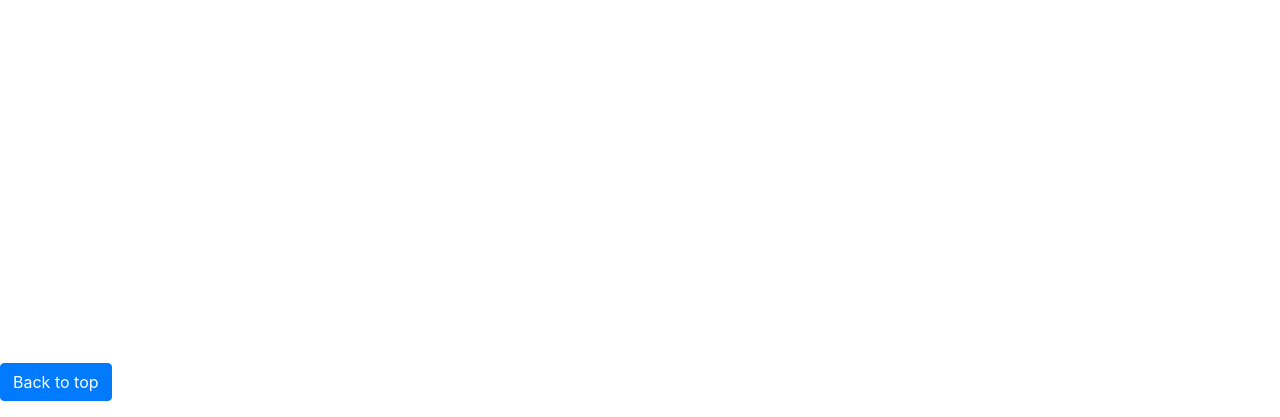
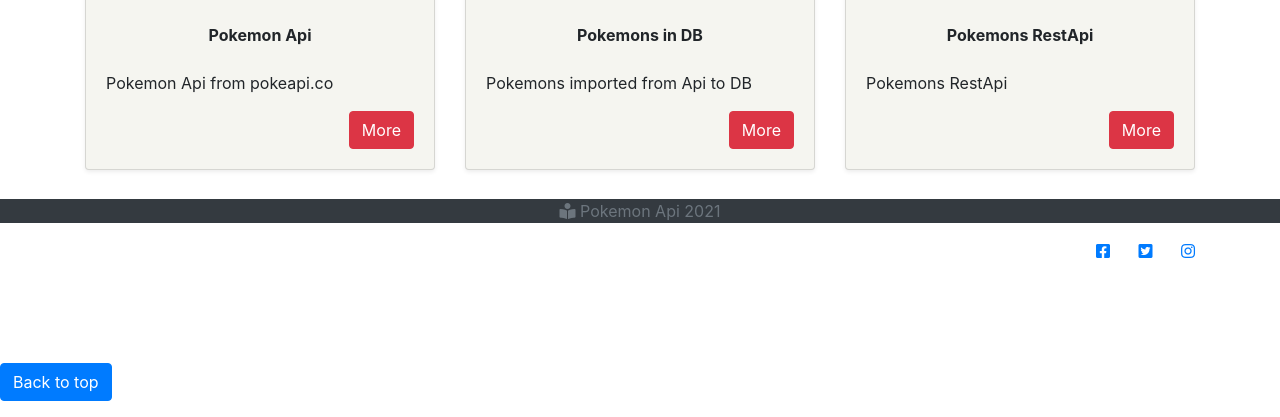
Before and after one commit to Jacek960/PokemonApi, a Django app: template pok_api/templates/pok_api/home.html in a window 1280 px wide. Shown: the part 383-800 px from the top of the page. Run offline with Django 3.2, Linux system fonts and the light colour scheme; the template is opened without the code that fills it, so the values that code supplies are empty; some libraries are stand-ins or nearby versions.

Commit message:
home page

```diff
--- a/pok_api/templates/pok_api/home.html
+++ b/pok_api/templates/pok_api/home.html
@@ -2,33 +2,81 @@
 {% block title %} Home page - Pokemons Api {% endblock %}
 {% block content %}
 
-<h1>home page</h1>
+    <h1 style="text-align: center">Select Application</h1>
+    <div class="row">
+        <div class="col-md-4">
+            <div class="card mb-4 shadow-sm" style="background-color:#f5f5f0;">
+                <div class="card-body"><img class="card-img-top" width="100%" height="225"
+                                            src="https://raw.githubusercontent.com/PokeAPI/media/master/logo/pokeapi_256.png"/>
 
-{#    <div class="row">#}
-{#        <div class="col-sm-8">#}
-{#            <h1>Welcome to Library4U</h1>#}
-{#            <p>The library has the following record counts:</p>#}
-{#            <p></p>#}
-{#            <p></p>#}
-{#            <ul>#}
-{##}
-{#                <li><strong>Books:</strong> {{ num_books }}</li>#}
-{#                <li><strong>Copies:</strong> {{ num_instances }}</li>#}
-{#                <li><strong>Copies available:</strong> {{ num_instances_available }}</li>#}
-{#                <li><strong>Authors:</strong> {{ num_autors }}</li>#}
-{#            </ul>#}
-{##}
-{#        </div>#}
-{#        <div class="col-sm-4">#}
-{#            <h4>Latest book:</h4>#}
-{#            <h5><a href="{% url 'book_details' last_book.id %} ">{{ last_book }}</a></h5>#}
-{#            <a href="{% url 'book_details' last_book.id %} ">#}
-{#                <img src="{{ last_book.cover.url }}" class="card-img-top" alt="..."#}
-{##}
-{#                     style="width: 157px;height:250px"></a>#}
-{#            <br>#}
-{##}
-{#        </div>#}
-{#    </div>#}
+                    </br>
+                    <br>
+                    <div class=" text-center">
+                        <p class="card-text"><strong>Pokemon Api</strong></p>
+                    </div>
+                    <br>
+                    <p class="card-text" style="text-align: justify">Pokemon Api from pokeapi.co</p>
+                    <div class="d-flex justify-content-between align-items-center float-right">
+                        <div class="btn-group">
+                            <a href="{% url 'pokemon_api' %}">
+                                <button type="button" class="btn btn-danger">More
+                                </button>
+                            </a>
+                        </div>
+                    </div>
+                </div>
+            </div>
+        </div>
+
+        <div class="col-md-4">
+            <div class="card mb-4 shadow-sm" style="background-color:#f5f5f0;">
+                <div class="card-body"><img class="card-img-top" width="100%" height="225"
+                                            src="https://raw.githubusercontent.com/PokeAPI/sprites/master/sprites/pokemon/other/official-artwork/25.png"/>
+
+                    </br>
+                    <br>
+                    <div class=" text-center">
+                        <p class="card-text"><strong>Pokemons in DB</strong></p>
+                    </div>
+                    <br>
+                    <p class="card-text" style="text-align: justify">Pokemons imported from Api to DB</p>
+                    <div class="d-flex justify-content-between align-items-center float-right">
+                        <div class="btn-group">
+                            <a href="{% url 'pokemon_list' %}">
+                                <button type="button" class="btn btn-danger">More
+                                </button>
+                            </a>
+                        </div>
+                    </div>
+                </div>
+            </div>
+        </div>
+
+            <div class="col-md-4">
+            <div class="card mb-4 shadow-sm" style="background-color:#f5f5f0;">
+                <div class="card-body"><img class="card-img-top" width="100%" height="225"
+                                            src="https://static.wikia.nocookie.net/pokemon-fano/images/6/6f/Poke_Ball.png/revision/latest/scale-to-width-down/180?cb=20140520015336"/>
+
+                    </br>
+                    <br>
+                    <div class=" text-center">
+                        <p class="card-text"><strong>Pokemons RestApi</strong></p>
+                    </div>
+                    <br>
+                    <p class="card-text" style="text-align: justify">Pokemons RestApi</p>
+                    <div class="d-flex justify-content-between align-items-center float-right">
+                        <div class="btn-group">
+                            <a href="{% url 'pokemon_restApi' %}">
+                                <button type="button" class="btn btn-danger">More
+                                </button>
+                            </a>
+                        </div>
+                    </div>
+                </div>
+            </div>
+        </div>
+
+
+    </div>
 
 {% endblock content %}
```
